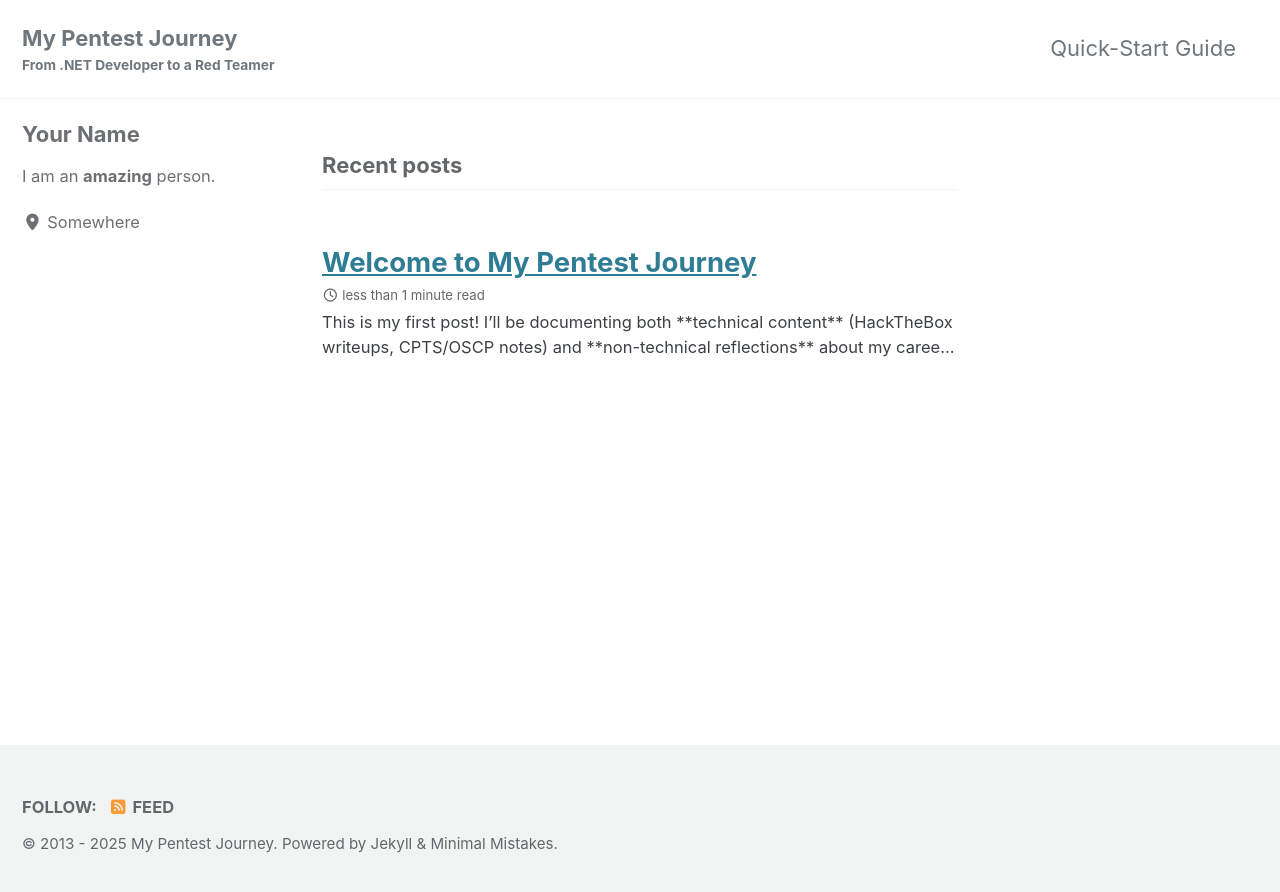
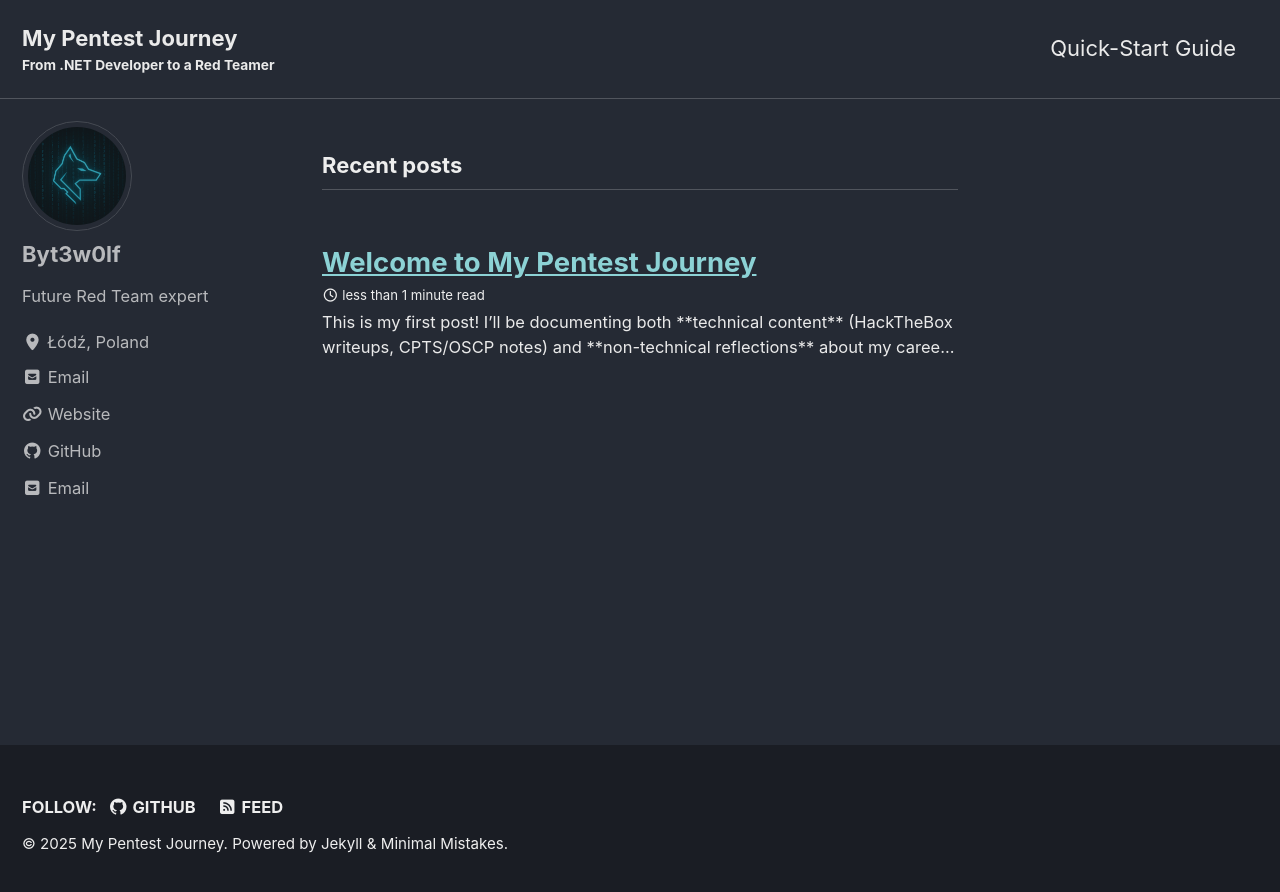
Before and after one commit to Byt3w0lf/byt3w0lf.github.io, a Jekyll site: the page built from index.html, in a window 1280 px wide. Shown: the top 892 px of the page. Built offline with Jekyll 4.4.1, drawn with Linux system fonts in a browser that asks for light colours; cached includes are drawn as plain includes; the list of posts is cut into pages by our own code.

```diff
--- a/_config.yml
+++ b/_config.yml
@@ -11,7 +11,7 @@
 # https://mmistakes.github.io/minimal-mistakes/docs/quick-start-guide/#installing-the-theme
 
 # remote_theme           : "mmistakes/minimal-mistakes"
-minimal_mistakes_skin    : "default" # "air", "aqua", "contrast", "dark", "dirt", "neon", "mint", "plum", "sunrise"
+minimal_mistakes_skin    : "dark"
 
 # Site Settings
 locale                   : "en-US"
@@ -112,53 +112,29 @@ analytics:
 
 # Site Author
 author:
-  name             : "Your Name"
-  avatar           : # path of avatar image, e.g. "/assets/images/bio-photo.jpg"
-  bio              : "I am an **amazing** person."
-  location         : "Somewhere"
-  email            :
+  name             : "Byt3w0lf"
+  avatar           : "/assets/images/bio-photo.png"
+  bio              : "Future Red Team expert"
+  location         : "Łódź, Poland"
+  email            : "byt3w0lf@gmail.com"
   links:
     - label: "Email"
       icon: "fas fa-fw fa-envelope-square"
-      # url: "mailto:your.name@email.com"
+      url: "mailto:byt3w0lf@gmail.com"
     - label: "Website"
       icon: "fas fa-fw fa-link"
-      # url: "https://your-website.com"
-    - label: "Twitter"
-      icon: "fab fa-fw fa-twitter-square"
-      # url: "https://twitter.com/"
-    - label: "Facebook"
-      icon: "fab fa-fw fa-facebook-square"
-      # url: "https://facebook.com/"
+      url: "https://byt3w0lf.github.io"
     - label: "GitHub"
       icon: "fab fa-fw fa-github"
-      # url: "https://github.com/"
-    - label: "Instagram"
-      icon: "fab fa-fw fa-instagram"
-      # url: "https://instagram.com/"
+      url: "https://github.com/Byt3w0lf"
 
 # Site Footer
 footer:
   links:
-    - label: "Twitter"
-      icon: "fab fa-fw fa-twitter-square"
-      # url:
-    - label: "Facebook"
-      icon: "fab fa-fw fa-facebook-square"
-      # url:
     - label: "GitHub"
       icon: "fab fa-fw fa-github"
-      # url:
-    - label: "GitLab"
-      icon: "fab fa-fw fa-gitlab"
-      # url:
-    - label: "Bitbucket"
-      icon: "fab fa-fw fa-bitbucket"
-      # url:
-    - label: "Instagram"
-      icon: "fab fa-fw fa-instagram"
-      # url:
-  since: "2013"
+      url: "https://github.com/Byt3w0lf"
+  since: "2025"
 
 
 # Reading Files
```
Also changed, not shown: assets/images/bio-photo.png (added).
